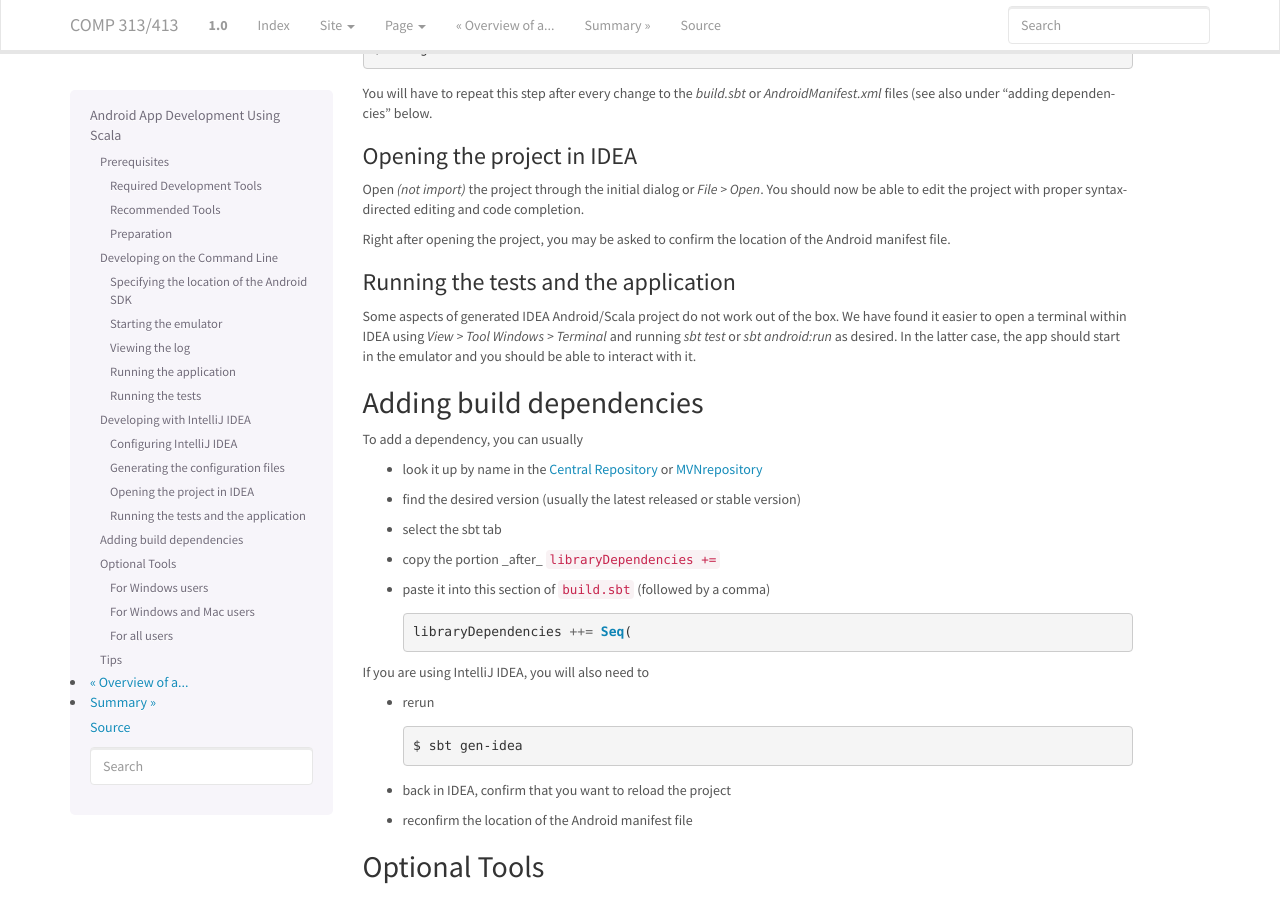
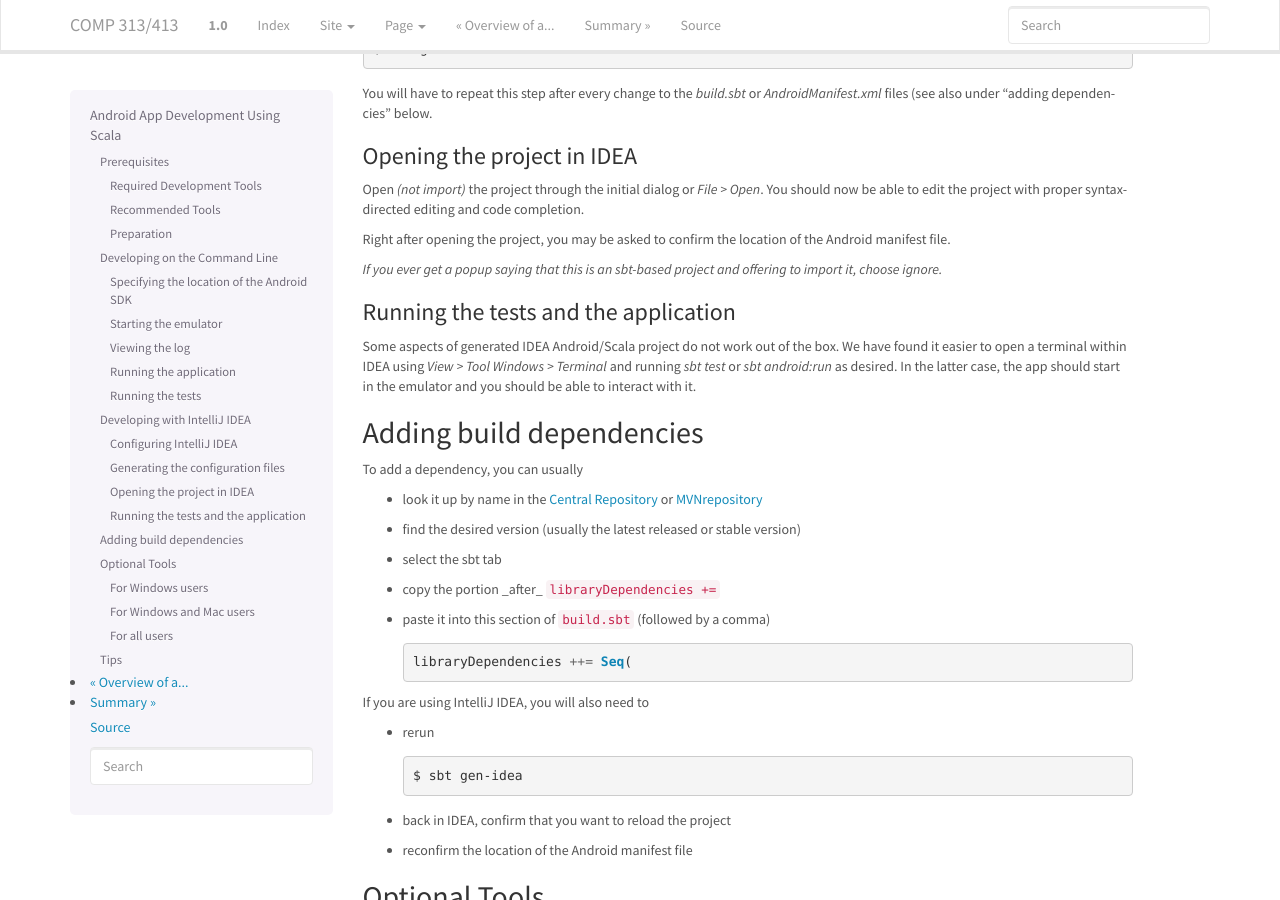
Before and after one commit to LoyolaChicagoBooks/lucoodevcourse, a Sphinx documentation site: the page built from source/scalaandroiddev.rst, in a window 1280 px wide and 900 px high, scrolled down 4106 px. Built offline with Sphinx 7.4.7, drawn with Linux system fonts in a browser that asks for light colours.

Commit message:
minor update of IDEA section

```diff
--- a/source/scalaandroiddev.rst
+++ b/source/scalaandroiddev.rst
@@ -251,6 +251,9 @@ editing and code completion.
 Right after opening the project, you may be asked to confirm the location of
 the Android manifest file.
 
+*If you ever get a popup saying that this is an sbt-based project and
+offering to import it, choose ignore.*
+
 Running the tests and the application
 ^^^^^^^^^^^^^^^^^^^^^^^^^^^^^^^^^^^^^
 
```
